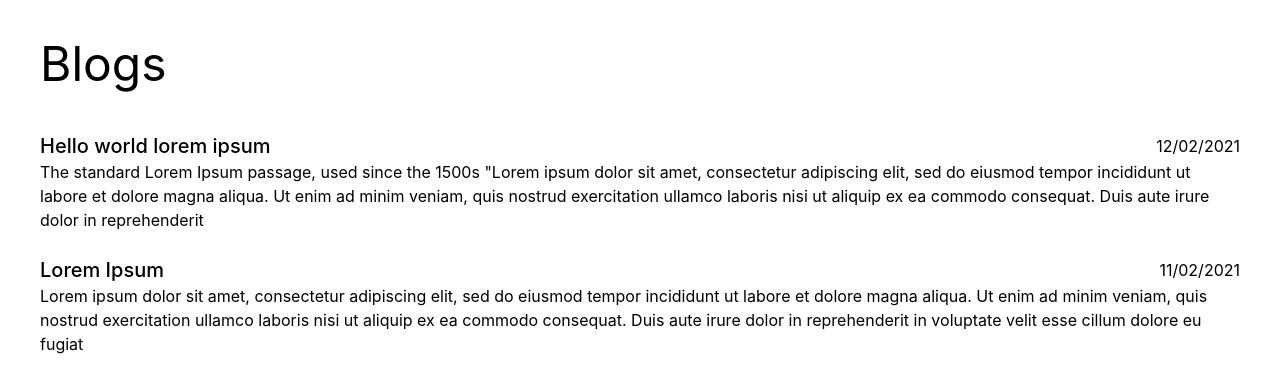
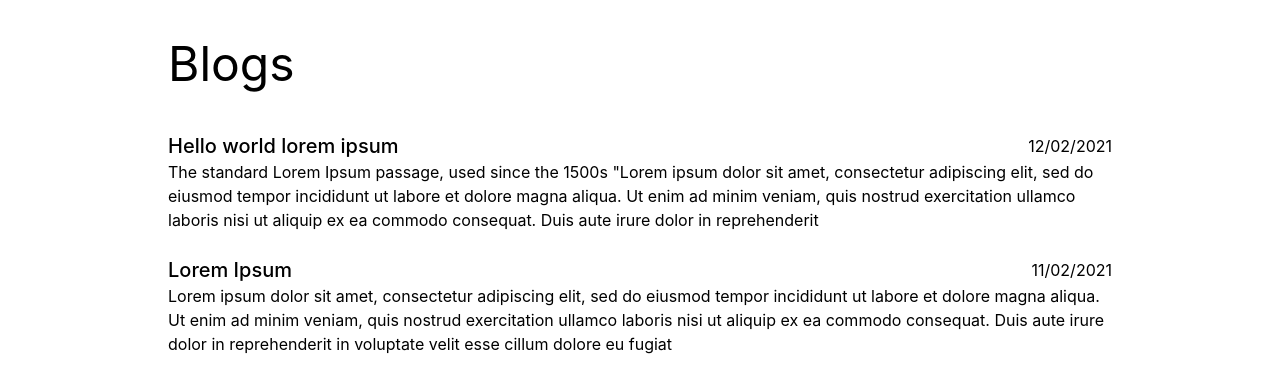
Before and after one commit to vic-lsh/vli, a Next.js app: page /blogs in a window 1280 px wide. Shown: the top 392 px of the page. Built offline with nearby package versions, Linux system fonts and the light colour scheme.

Commit message:
feat: add shared layout to post pages

```diff
--- a/components/post-body.tsx
+++ b/components/post-body.tsx
@@ -0,0 +1,6 @@
+import ReactMarkdown from "react-markdown";
+import { Post } from "../libs/posts";
+
+export const PostBody: React.FC<{ post: Post }> = ({ post }) => {
+  return <ReactMarkdown>{post.content}</ReactMarkdown>;
+};
--- /dev/null
+++ b/components/post-layout.tsx
@@ -0,0 +1,3 @@
+export const PostLayout: React.FC = ({ children }) => {
+  return <div className="m-auto p-10 max-w-5xl">{children}</div>;
+};
--- a/pages/blogs/[slug].tsx
+++ b/pages/blogs/[slug].tsx
@@ -2,6 +2,8 @@ import { GetStaticPaths, GetStaticProps } from "next";
 
 import React from "react";
 import ReactMarkdown from "react-markdown";
+import { PostBody } from "../../components/post-body";
+import { PostLayout } from "../../components/post-layout";
 import { getPostBySlug, Post, readPosts } from "../../libs/posts";
 
 interface StaticProps {
@@ -10,9 +12,9 @@ interface StaticProps {
 
 export default function BlogPost({ post }: StaticProps) {
   return (
-    <div>
-      <ReactMarkdown>{post.content}</ReactMarkdown>
-    </div>
+    <PostLayout>
+      <PostBody post={post} />
+    </PostLayout>
   );
 }
 
--- a/pages/blogs/index.tsx
+++ b/pages/blogs/index.tsx
@@ -1,6 +1,7 @@
 import { GetStaticProps } from "next";
 import { Post, readPosts } from "../../libs/posts";
 import { PostPreview } from "../../components/post-preview";
+import { PostLayout } from "../../components/post-layout";
 
 interface StaticProps {
   posts: Post[];
@@ -8,7 +9,7 @@ interface StaticProps {
 
 export default function Blogs({ posts }: StaticProps) {
   return (
-    <main className="p-10">
+    <PostLayout>
       <h1 data-cy="header" className="text-5xl">
         Blogs
       </h1>
@@ -18,7 +19,7 @@ export default function Blogs({ posts }: StaticProps) {
           <PostPreview key={post.slug} post={post} />
         ))}
       </div>
-    </main>
+    </PostLayout>
   );
 }
 
```
